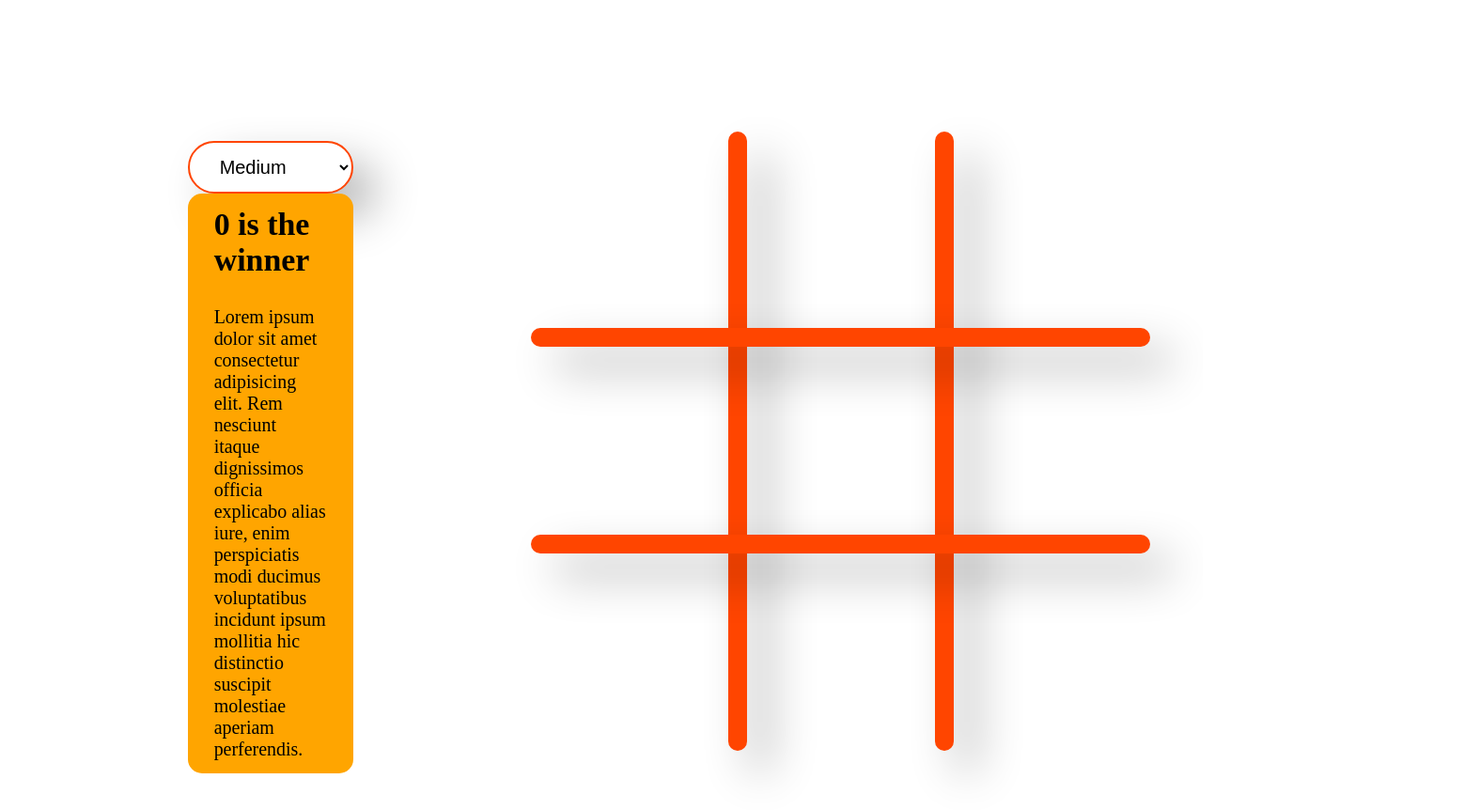
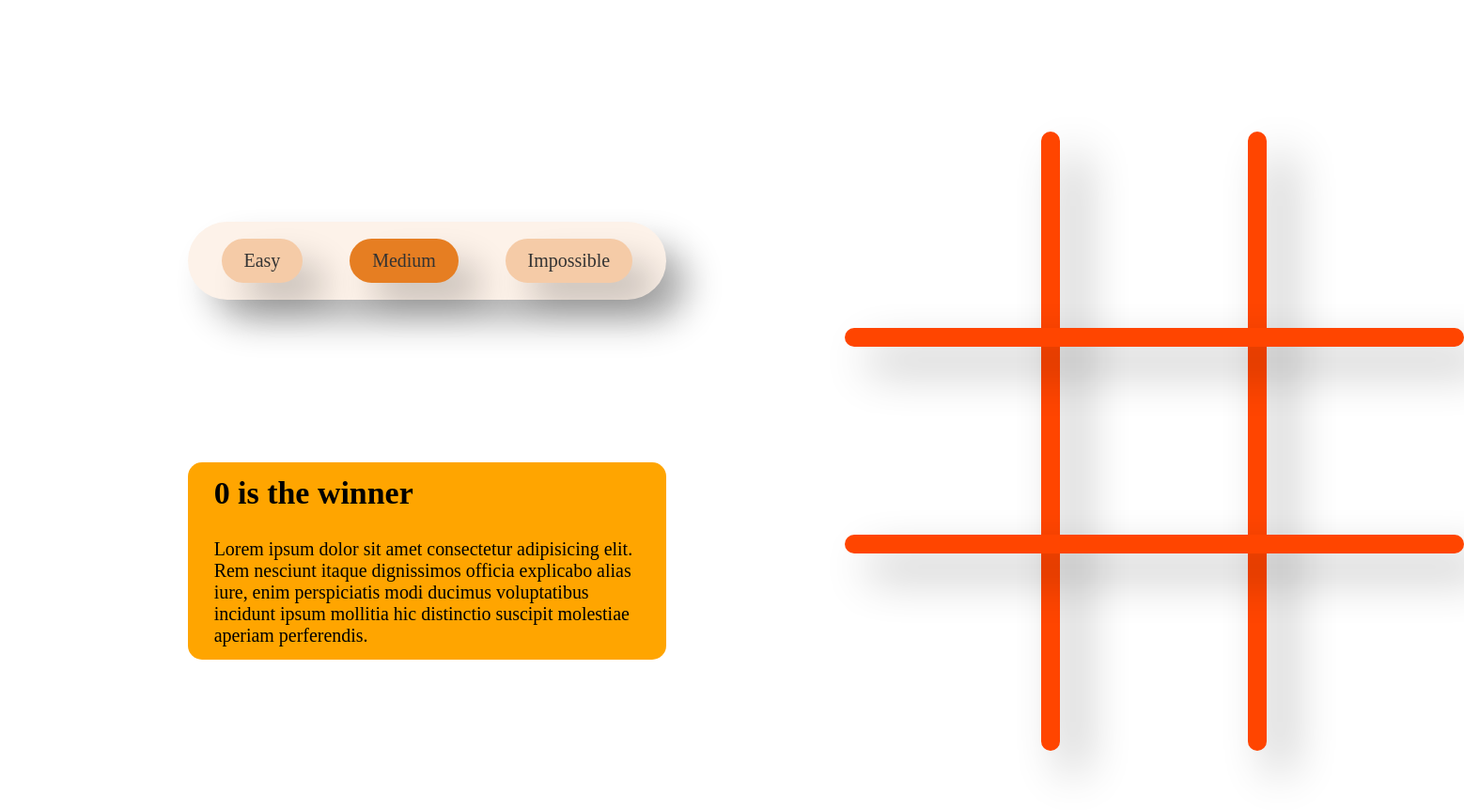
Before and after one commit to adarsh-shahi/tic-tac-toe, a plain HTML site: page index.html in a window 1280 px wide. Shown: the whole page at 94% size, 1558 px wide, since content can reach past the window. Drawn offline with nearby package versions, Linux system fonts and the light colour scheme.

Commit message:
change levels visual to nav but still need to modify impossible level

```diff
--- a/app.js
+++ b/app.js
@@ -5,6 +5,11 @@ const mul = document.querySelectorAll(".mul");
 const winLine = document.querySelector(".win-line");
 
 const levelSelected = document.querySelector("#select-levels");
+
+// const allLevels = document.querySelectorAll('.levels level')
+const easyLevel = document.querySelector(".level-easy");
+const mediumLevel = document.querySelector(".level-medium");
+const impossibleLevel = document.querySelector(".level-impossible");
 
 const box1 = document.querySelector(".item-1");
 const box2 = document.querySelector(".item-2");
@@ -144,6 +149,7 @@ const findTwoInWinPosition = function (val) {
 };
 
 const playComputerImpossible = function () {
+	console.log(`came in impossible function`);
 	if (findTwoInWinPosition(2)) {
 		// find 2 in continue and win - computer
 		isLeft--;
@@ -274,6 +280,7 @@ const checkWin = function () {
 		winLine.style.visibility = "visible";
 		winLine.style.left = "11rem";
 		winLine.style.top = "7rem";
+		winLine.style.width = "50rem"
 
 		printWinner(filled[0]);
 	} else if (
@@ -287,6 +294,7 @@ const checkWin = function () {
 		winLine.style.visibility = "visible";
 		winLine.style.right = "11rem";
 		winLine.style.top = "7rem";
+		winLine.style.width = "50rem"
 		printWinner(filled[2]);
 	} else if (
 		filled[1] === filled[4] &&
@@ -331,23 +339,33 @@ const checkWin = function () {
 
 let selectLevel = playComputerMedium;
 
-const changingLevels = function () {
-	if (levelSelected.value === "easy") {
-		selectLevel = playComputerEasy;
-	} else if (levelSelected.value === "medium") {
-		selectLevel = playComputerMedium;
-	} else if (levelSelected.value === "impossible") {
-		selectLevel = playComputerImpossible;
-	}
+easyLevel.addEventListener("click", function () {
+	changingLevels(playComputerEasy);
+});
+mediumLevel.addEventListener("click", function () {
+	changingLevels(playComputerMedium);
+});
+impossibleLevel.addEventListener("click", function () {
+	console.log("impossible button clicked");
+	changingLevels(playComputerImpossible);
+});
+
+const changingLevels = function (level) {
+	reset();
+	selectLevel = level;
+	console.log('hehe '+selectLevel);
+	easyColor = "#f5cba7";
+	mediumColor = "#f5cba7";
+	impossibleColor = "#f5cba7";
+	if (level.name == "playComputerEasy") easyColor = "#e67e22";
+	else if (level.name == "playComputerMedium") mediumColor = "#e67e22";
+	else if (level.name == "playComputerImpossible") impossibleColor = "#e67e22";
+	easyLevel.style.backgroundColor = easyColor;
+	mediumLevel.style.backgroundColor = mediumColor;
+	impossibleLevel.style.backgroundColor = impossibleColor;
 };
 
-changingLevels();
-
-levelSelected.addEventListener("change", function () {
-	console.log(levelSelected.value);
-	reset();
-	changingLevels();
-});
+changingLevels(playComputerMedium);
 
 const checkStopPlay = function () {
 	if (isLeft === 0 && winner !== 0) return true;
--- a/index.html
+++ b/index.html
@@ -10,11 +10,11 @@
 	<body>
 		<main class="main-game">
 			<aside>
-				<select name="" id="select-levels" class="select-levels">
-					<option value="easy">Easy</option>
-					<option value="medium" selected>Medium</option>
-					<option value="impossible">Impossible</option>
-				</select>
+				<div class="levels">
+					<div class="level level-easy">Easy</div>
+					<div class="level level-active level-medium">Medium</div>
+					<div class="level level-impossible">Impossible</div>
+				</div>
 				<div class="result-display">
 					<h2>0 is the winner</h2>
 					<p>
--- a/style.css
+++ b/style.css
@@ -83,21 +83,37 @@ html {
   display: none;
 }
 
-.select-levels{
-  padding: 1.4rem 2.8rem;
+.levels{
+  display: flex;
+  gap: 5rem;
   font-size: 2rem;
-  display: inline-block;
-  align-self: flex-start;
-  justify-self: center;
-  border: 2px solid orangered;
-  border-radius: 3rem;
-  background-color: #fff;
-  box-shadow: 2.4rem 2.4rem 4.8rem rgba(0, 0, 0, 0.3);
-  transition: transform .3s;
+  justify-content: center;
+  background-color: #fdf2e9;
+  border-radius: 100px;
+  padding: 1.8rem 3.6rem;
+  box-shadow: 2.4rem 2.4rem 3.6rem rgba(0, 0, 0, 0.3);
 }
 
-.select-levels:hover{
-  transform: translateY(-.4rem);
+.level{
+  background-color: #f5cba7;
+  padding: 1.2rem 2.4rem;
+  border-radius: 100px;
+  color: #333;
+  box-shadow: 2.4rem 2.4rem 3.6rem rgba(0, 0, 0, 0.2);
+  transition: transform .4s;
+  cursor: pointer;
+}
+
+.level:hover{
+  transform: translateY(-3px);
+}
+
+.level:active{
+  transform: translateY(2px);
+}
+
+.level-active{
+  background-color: #e67e22;
 }
 
 .win-line{
```
